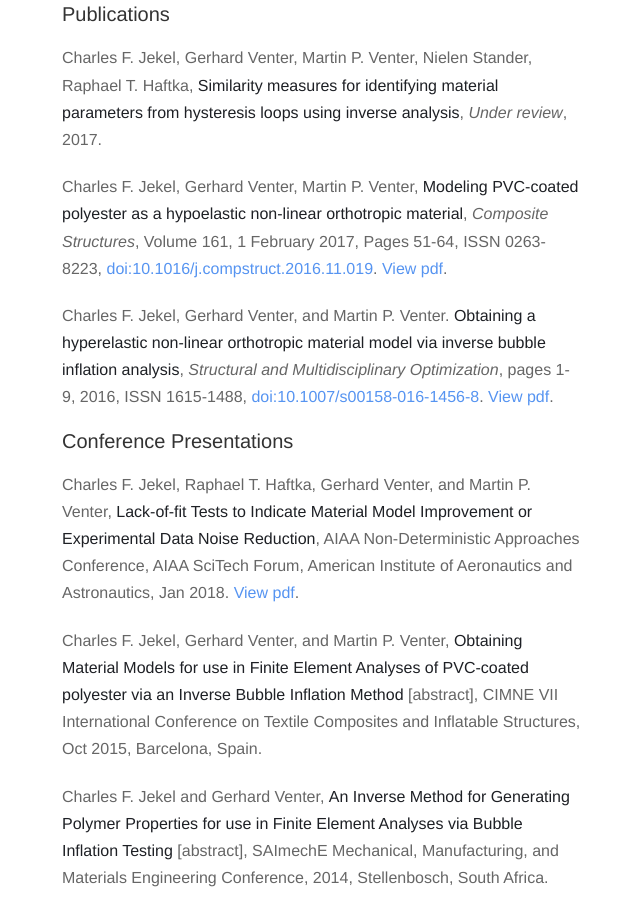
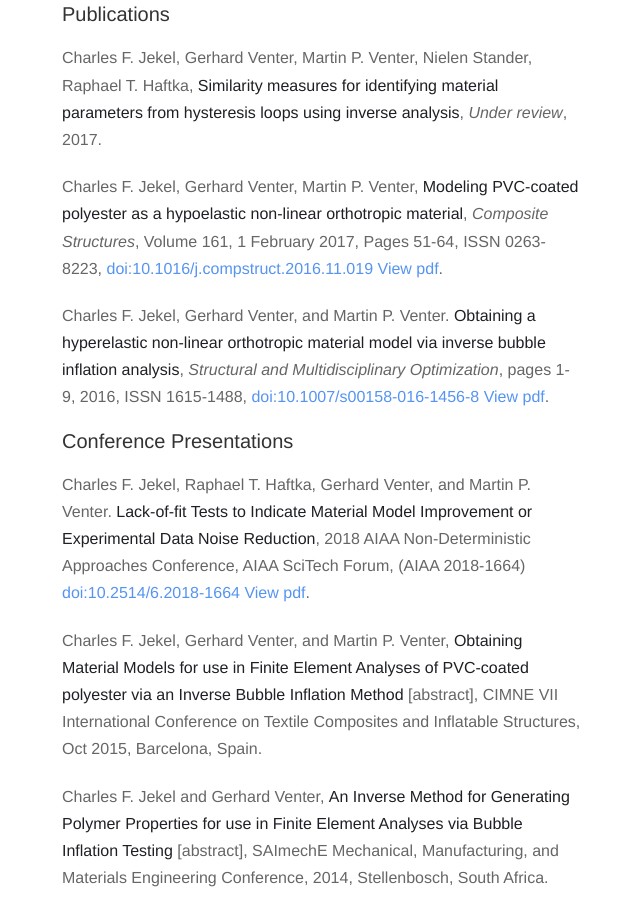
Before and after one commit to cjekel/cjekel.github.io, a Jekyll site: the page built from cv.md, in a window 1280 px wide and 900 px high, scrolled down 781 px. Shown: the whole window, without its empty margins (318-958 px from the left). Built offline with Jekyll 4.4.1, drawn with Linux system fonts in a browser that asks for light colours; nearby versions of some CDN libraries.

Commit message:
update aiaa paper

```diff
--- a/cv.md
+++ b/cv.md
@@ -19,12 +19,12 @@ BSc Mechanical Engineering: 3.72/4.00 with honor
 ### Publications
 Charles F. Jekel, Gerhard Venter, Martin P. Venter, Nielen Stander, Raphael T. Haftka, **Similarity measures for identifying material parameters from hysteresis loops using inverse analysis**, *Under review*, 2017.
 
-Charles F. Jekel, Gerhard Venter, Martin P. Venter, **Modeling PVC-coated polyester as a hypoelastic non-linear orthotropic material**, *Composite Structures*, Volume 161, 1 February 2017, Pages 51-64, ISSN 0263-8223, [doi:10.1016/j.compstruct.2016.11.019](http://dx.doi.org/10.1016/j.compstruct.2016.11.019). [View pdf]({{ "/" | relative_url  }}assets/papers/JekelModelingPVC-CoatedPolyester.pdf).
+Charles F. Jekel, Gerhard Venter, Martin P. Venter, **Modeling PVC-coated polyester as a hypoelastic non-linear orthotropic material**, *Composite Structures*, Volume 161, 1 February 2017, Pages 51-64, ISSN 0263-8223, [doi:10.1016/j.compstruct.2016.11.019](http://dx.doi.org/10.1016/j.compstruct.2016.11.019) [View pdf]({{ "/" | relative_url  }}assets/papers/JekelModelingPVC-CoatedPolyester.pdf).
 
-Charles F. Jekel, Gerhard Venter, and Martin P. Venter. **Obtaining a hyperelastic non-linear orthotropic material model via inverse bubble inflation analysis**, *Structural and Multidisciplinary Optimization*, pages 1-9, 2016, ISSN 1615-1488, [doi:10.1007/s00158-016-1456-8](http:////dx.doi.org/10.1007/s00158-016-1456-8). [View pdf]({{ "/" | relative_url  }}assets/papers/JekelInverseBubbleInflationFinal.pdf).
+Charles F. Jekel, Gerhard Venter, and Martin P. Venter. **Obtaining a hyperelastic non-linear orthotropic material model via inverse bubble inflation analysis**, *Structural and Multidisciplinary Optimization*, pages 1-9, 2016, ISSN 1615-1488, [doi:10.1007/s00158-016-1456-8](http:////dx.doi.org/10.1007/s00158-016-1456-8) [View pdf]({{ "/" | relative_url  }}assets/papers/JekelInverseBubbleInflationFinal.pdf).
 
 ### Conference Presentations
-Charles F. Jekel, Raphael T. Haftka, Gerhard Venter, and Martin P. Venter, **Lack-of-fit Tests to Indicate Material Model Improvement or Experimental Data Noise Reduction**, AIAA Non-Deterministic Approaches Conference, AIAA SciTech Forum, American Institute of Aeronautics and Astronautics, Jan 2018. [View pdf]({{ "/" | relative_url  }}assets/papers/lofAIAA_rev04.pdf).
+Charles F. Jekel, Raphael T. Haftka, Gerhard Venter, and Martin P. Venter. **Lack-of-fit Tests to Indicate Material Model Improvement or Experimental Data Noise Reduction**, 2018 AIAA Non-Deterministic Approaches Conference, AIAA SciTech Forum, (AIAA 2018-1664) [doi:10.2514/6.2018-1664](https://doi.org/10.2514/6.2018-1664) [View pdf]({{ "/" | relative_url  }}assets/papers/lofAIAA_rev04.pdf).
 
 Charles F. Jekel, Gerhard Venter, and Martin P. Venter, **Obtaining Material Models for use in Finite Element Analyses of PVC-coated polyester via an Inverse Bubble Inflation Method** [abstract], CIMNE VII International Conference on Textile Composites and Inflatable Structures, Oct 2015, Barcelona, Spain.
 
```
